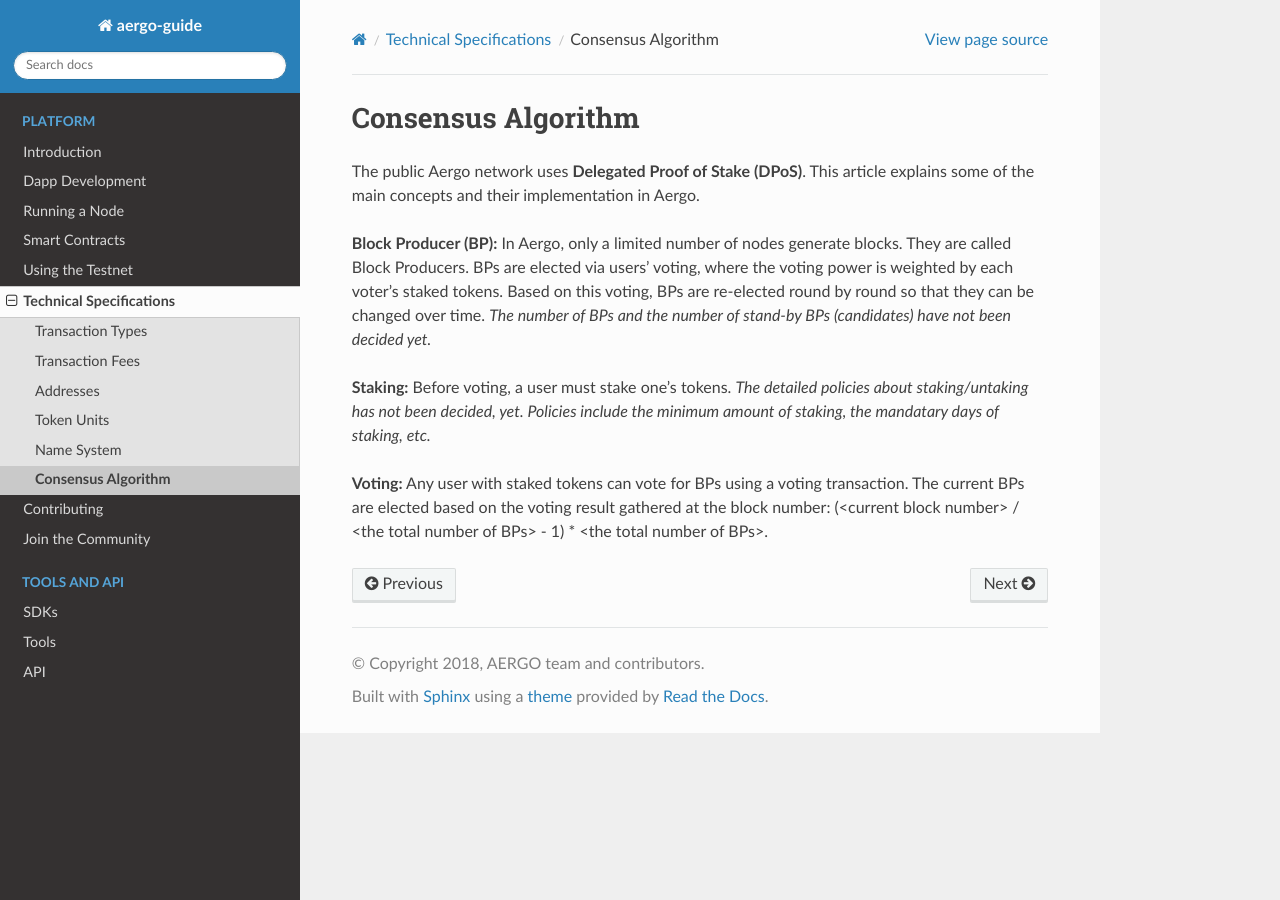
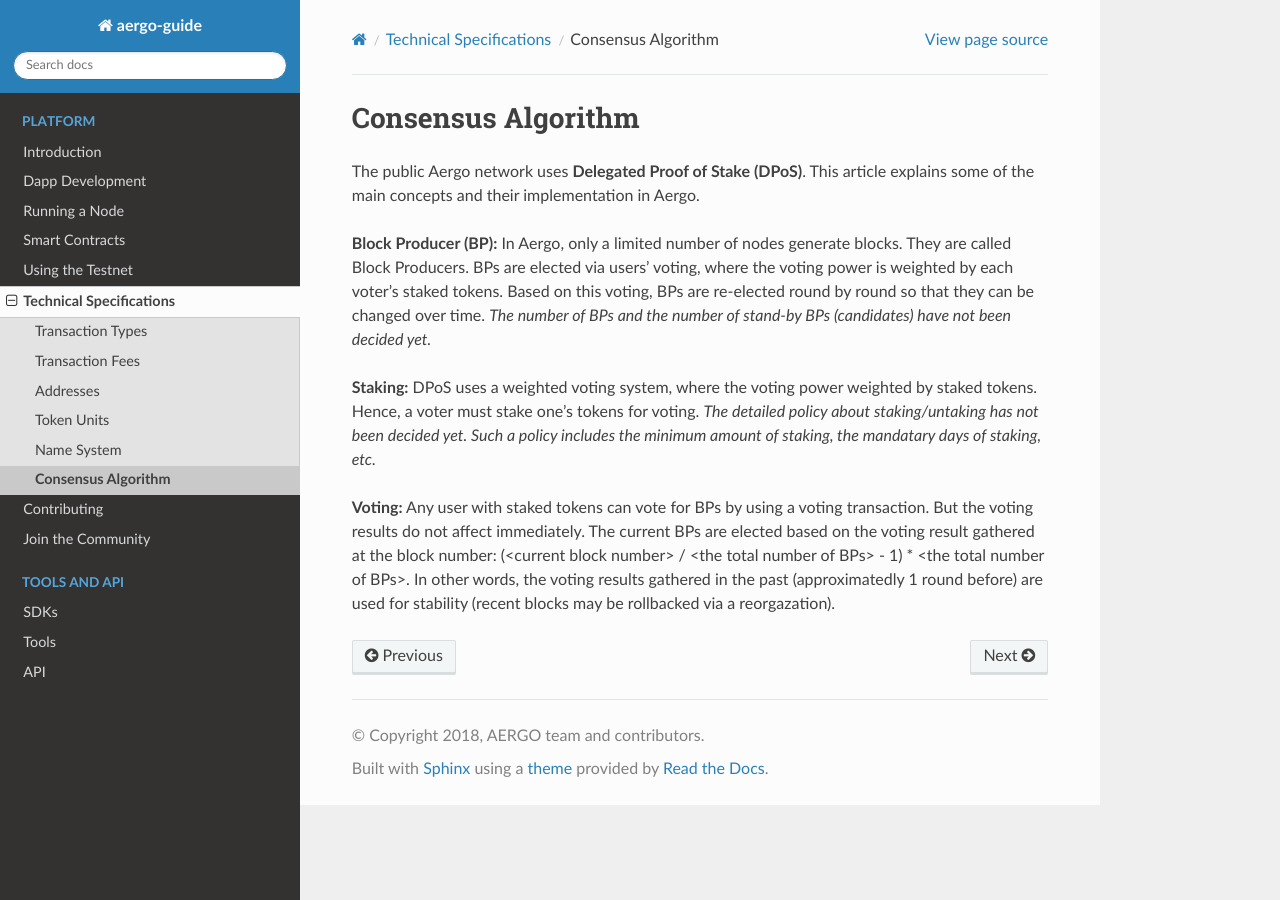
Before and after one commit to aergoio/guide, a Sphinx documentation site: the page built from source/specs/consensus.rst, in a window 1280 px wide. Built offline with Sphinx 7.4.7 and the Read the Docs theme 2.0.0, drawn with Linux system fonts in a browser that asks for light colours.

Commit message:
[dpos] more explations on staking & voting

```diff
--- a/source/specs/consensus.rst
+++ b/source/specs/consensus.rst
@@ -11,10 +11,9 @@
 *The number of BPs and the number of stand-by BPs (candidates) have not been decided yet.*
 
 **Staking:**
-Before voting, a user must stake one's tokens.
-*The detailed policies about staking/untaking has not been decided, yet. Policies include the minimum amount of staking, the mandatary days of staking, etc.*
+DPoS uses a weighted voting system, where the voting power weighted by staked tokens. Hence, a voter must stake one's tokens for voting. *The detailed policy about staking/untaking has not been decided yet. Such a policy includes the minimum amount of staking, the mandatary days of staking, etc.*
 
 **Voting:**
-Any user with staked tokens can vote for BPs using a voting transaction.
+Any user with staked tokens can vote for BPs by using a voting transaction. But the voting results do not affect immediately.
 The current BPs are elected based on the voting result gathered at the block number:
-(<current block number> / <the total number of BPs> - 1) * <the total number of BPs>.
+(<current block number> / <the total number of BPs> - 1) * <the total number of BPs>. In other words, the voting results gathered in the past (approximatedly 1 round before) are used for stability (recent blocks may be rollbacked via a reorgazation).
```
